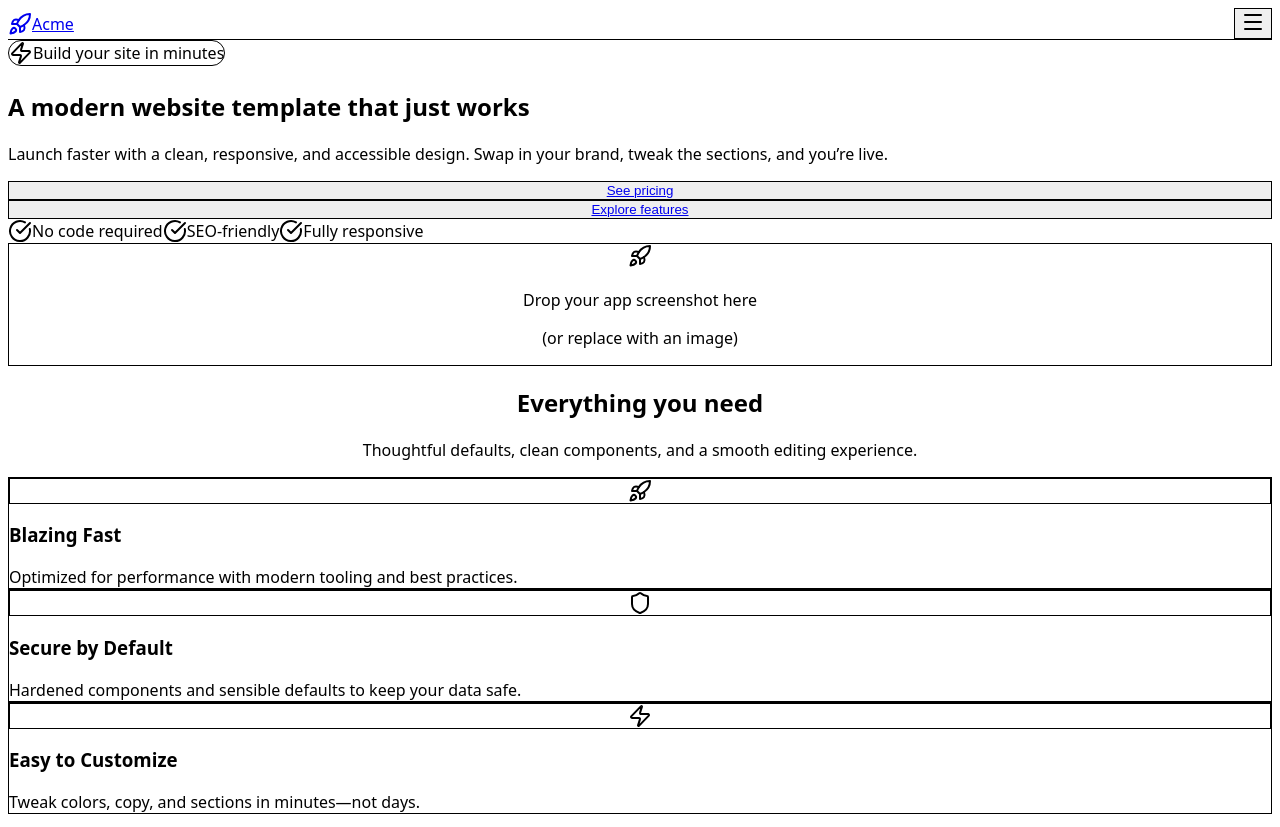
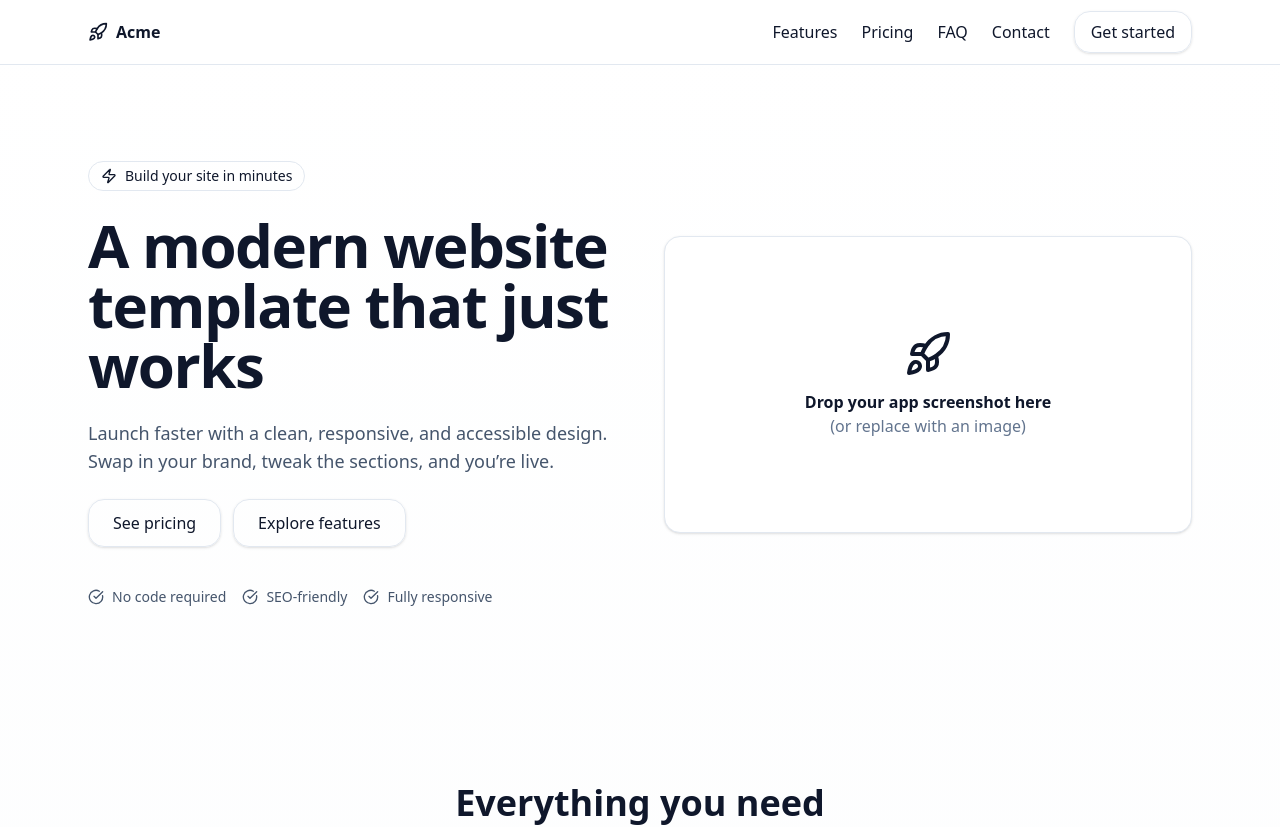
Before and after one commit to IamEndo/site, a Next.js app: page / in a window 1280 px wide. Shown: the top 827 px of the page. Built offline with nearby package versions, Linux system fonts and the light colour scheme.

Commit message:
Update globals.css

```diff
--- a/app/globals.css
+++ b/app/globals.css
@@ -1,6 +1,5 @@
-@tailwind base;
-@tailwind components;
-@tailwind utilities;
+/* v4 uses a single import */
+@import "tailwindcss";
 
 body {
   font-family: system-ui, sans-serif;
```
